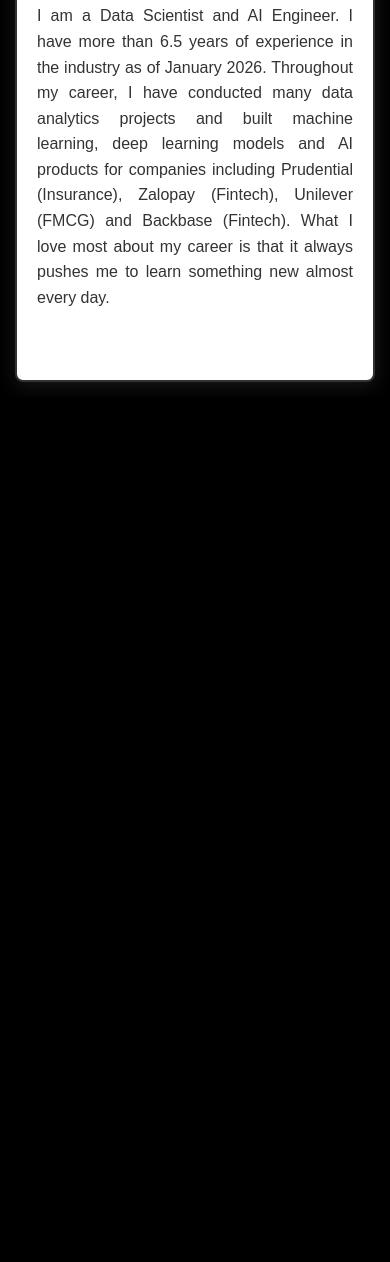
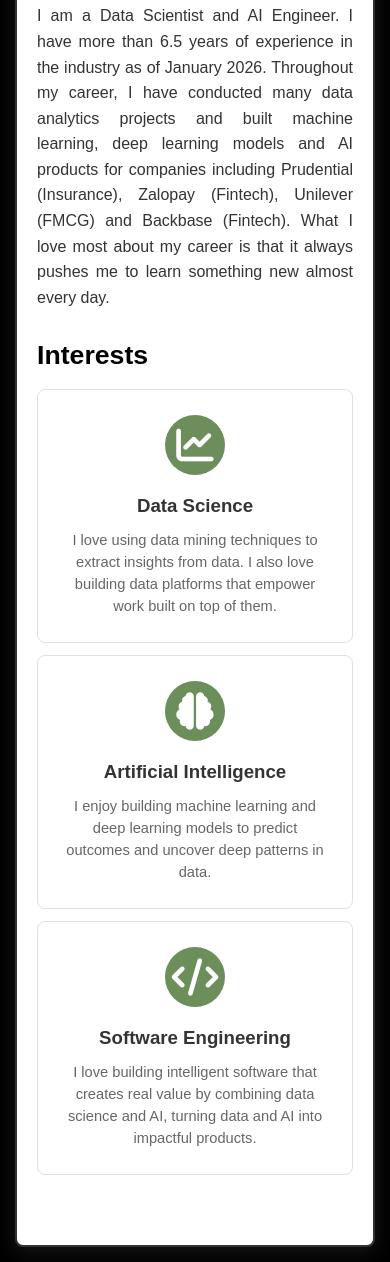
Before and after one commit to dungp-dsai/dungp-dsai.github.io, a plain HTML site: page index.html in a window 390 px wide. Shown: the part 554-1816 px from the top of the page. Before the commit the page ends 951 px from the top, so only its background shows below. Drawn offline with Linux system fonts and the light colour scheme.

Commit message:
add interest section

```diff
--- a/index.html
+++ b/index.html
@@ -3,7 +3,7 @@
 <head>
   <meta charset="UTF-8">
   <meta name="viewport" content="width=device-width, initial-scale=1.0">
-  <title>Dung Pham - CV</title>
+  <title>Dung Pham</title>
   <link rel="stylesheet" href="https://cdnjs.cloudflare.com/ajax/libs/font-awesome/6.4.0/css/all.min.css">
   <style>
     * {
@@ -134,6 +134,64 @@
       flex: 1;
     }
 
+    /* Interest section styling */
+    .interest-section {
+      width: 100%;
+      margin-bottom: 30px;
+    }
+
+    .interest-cards {
+      display: grid;
+      grid-template-columns: repeat(3, 1fr);
+      gap: 20px;
+      width: 100%;
+    }
+
+    .interest-card {
+      background-color: #ffffff;
+      border: 1px solid #e0e0e0;
+      border-radius: 8px;
+      padding: 25px;
+      display: flex;
+      flex-direction: column;
+      align-items: center;
+      text-align: center;
+      transition: box-shadow 0.3s ease;
+    }
+
+    .interest-card:hover {
+      box-shadow: 0 4px 12px rgba(0, 0, 0, 0.1);
+    }
+
+    .interest-icon {
+      width: 80px;
+      height: 80px;
+      border-radius: 50%;
+      background-color: #6b8e5a;
+      display: flex;
+      align-items: center;
+      justify-content: center;
+      margin-bottom: 20px;
+    }
+
+    .interest-icon i {
+      font-size: 36pt;
+      color: #ffffff;
+    }
+
+    .interest-title {
+      font-size: 16pt;
+      font-weight: bold;
+      color: #333333;
+      margin-bottom: 12px;
+    }
+
+    .interest-description {
+      font-size: 13pt;
+      color: #666666;
+      line-height: 1.5;
+    }
+
     /* Responsive design */
     @media screen and (max-width: 768px) {
       body {
@@ -173,6 +231,28 @@
         font-size: 18pt;
         width: 26px;
       }
+
+      .interest-cards {
+        grid-template-columns: 1fr;
+        gap: 15px;
+      }
+
+      .interest-icon {
+        width: 70px;
+        height: 70px;
+      }
+
+      .interest-icon i {
+        font-size: 32pt;
+      }
+
+      .interest-title {
+        font-size: 15pt;
+      }
+
+      .interest-description {
+        font-size: 12pt;
+      }
     }
 
     @media screen and (max-width: 480px) {
@@ -208,6 +288,28 @@
       .contact-item i {
         font-size: 16pt;
         width: 24px;
+      }
+
+      .interest-cards {
+        grid-template-columns: 1fr;
+        gap: 12px;
+      }
+
+      .interest-icon {
+        width: 60px;
+        height: 60px;
+      }
+
+      .interest-icon i {
+        font-size: 28pt;
+      }
+
+      .interest-title {
+        font-size: 14pt;
+      }
+
+      .interest-description {
+        font-size: 11pt;
       }
     }
 
@@ -262,6 +364,33 @@
       <h2>About me</h2>
       <p class="about-text">I am a Data Scientist and AI Engineer. I have more than 6.5 years of experience in the industry as of January 2026. Throughout my career, I have conducted many data analytics projects and built machine learning, deep learning models and AI products for companies including Prudential (Insurance), Zalopay (Fintech), Unilever (FMCG) and Backbase (Fintech). What I love most about my career is that it always pushes me to learn something new almost every day.</p>
     </div>
+
+    <div class="interest-section">
+      <h2>Interests</h2>
+      <div class="interest-cards">
+        <div class="interest-card">
+          <div class="interest-icon">
+            <i class="fas fa-chart-line"></i>
+          </div>
+          <div class="interest-title">Data Science</div>
+          <div class="interest-description">I love using data mining techniques to extract insights from data. I also love building data platforms that empower work built on top of them.</div>
+        </div>
+        <div class="interest-card">
+          <div class="interest-icon">
+            <i class="fas fa-brain"></i>
+          </div>
+          <div class="interest-title">Artificial Intelligence</div>
+          <div class="interest-description">I enjoy building machine learning and deep learning models to predict outcomes and uncover deep patterns in data.</div>
+        </div>
+        <div class="interest-card">
+          <div class="interest-icon">
+            <i class="fas fa-code"></i>
+          </div>
+          <div class="interest-title">Software Engineering</div>
+          <div class="interest-description">I love building intelligent software that creates real value by combining data science and AI, turning data and AI into impactful products.</div>
+        </div>
+      </div>
+    </div>
   </div>
 </body>
 </html>
```
Also changed, not shown: images/favicon.png (added).
